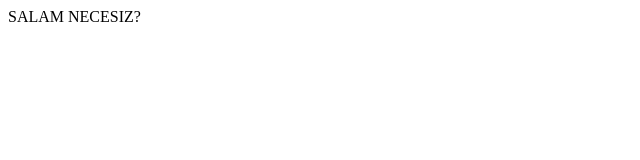
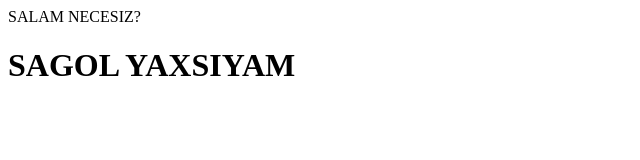
Before and after one commit to Mammadtaghi/LayiheTest, a plain HTML site: page index.html in a window 1280 px wide. Shown: the whole page, without its empty margins (0-640 px from the left). Drawn offline with Linux system fonts and the light colour scheme.

Commit message:
h1 added!

```diff
--- a/index.html
+++ b/index.html
@@ -7,6 +7,7 @@
 </head>
 <body>
     <div>SALAM NECESIZ?</div>
+    <h1>SAGOL YAXSIYAM</h1>
 
 </body>
 </html>
```
